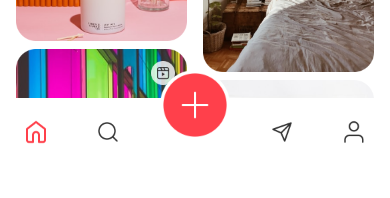
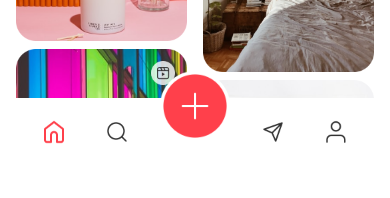
Before and after one commit to AlexLA92/pinterest-mariam, a plain HTML site: page index.html in a window 390 px wide. Shown: the part 644-842 px from the top of the page. Drawn offline with Linux system fonts and the light colour scheme.

Commit message:
navbar responsive

```diff
--- a/index.html
+++ b/index.html
@@ -70,10 +70,12 @@
       </div>
     </section>
     <nav>
+      <div class = "nav-container">
         <img class="nav-button" src="./images/Nav 3/Icons/home.png" alt="logo" />
         <img class="nav-button" src="./images/Nav 3/Icons/Search.png" alt="logo" />
         <img class="nav-button add" src="./images/Nav 3/Buttons/Add.png" alt="logo" />
         <img class="nav-button" src="./images/Nav 3/Icons/Message.png" alt="logo" />
         <img class="nav-button" src="./images/Nav 3/Icons/user.png" alt="logo" /></nav>
+      </div>
     </body>
 </html>
--- a/style.css
+++ b/style.css
@@ -98,15 +98,25 @@ section .col2 {
 }
 
 .nav-button.add {
-  padding-bottom: 15% ;
   width: 70px;
   height: 70px;
+  position: relative;
+  bottom:50%;
+}
+
+.nav-container {
+  width: 90%;
+  height: 52px;
+  display: flex;
+  flex-direction: row;
+  justify-content: space-between;
+  align-items: center;
 }
 
 nav{
   display: flex;
-  flex-direction: row;
-  justify-content: space-between;
+  flex-direction: column;
+  justify-content: right;
   height: 52px;
   align-items: center;
   position: sticky;
```
Lines whose indentation alone changed are shown as unchanged.
